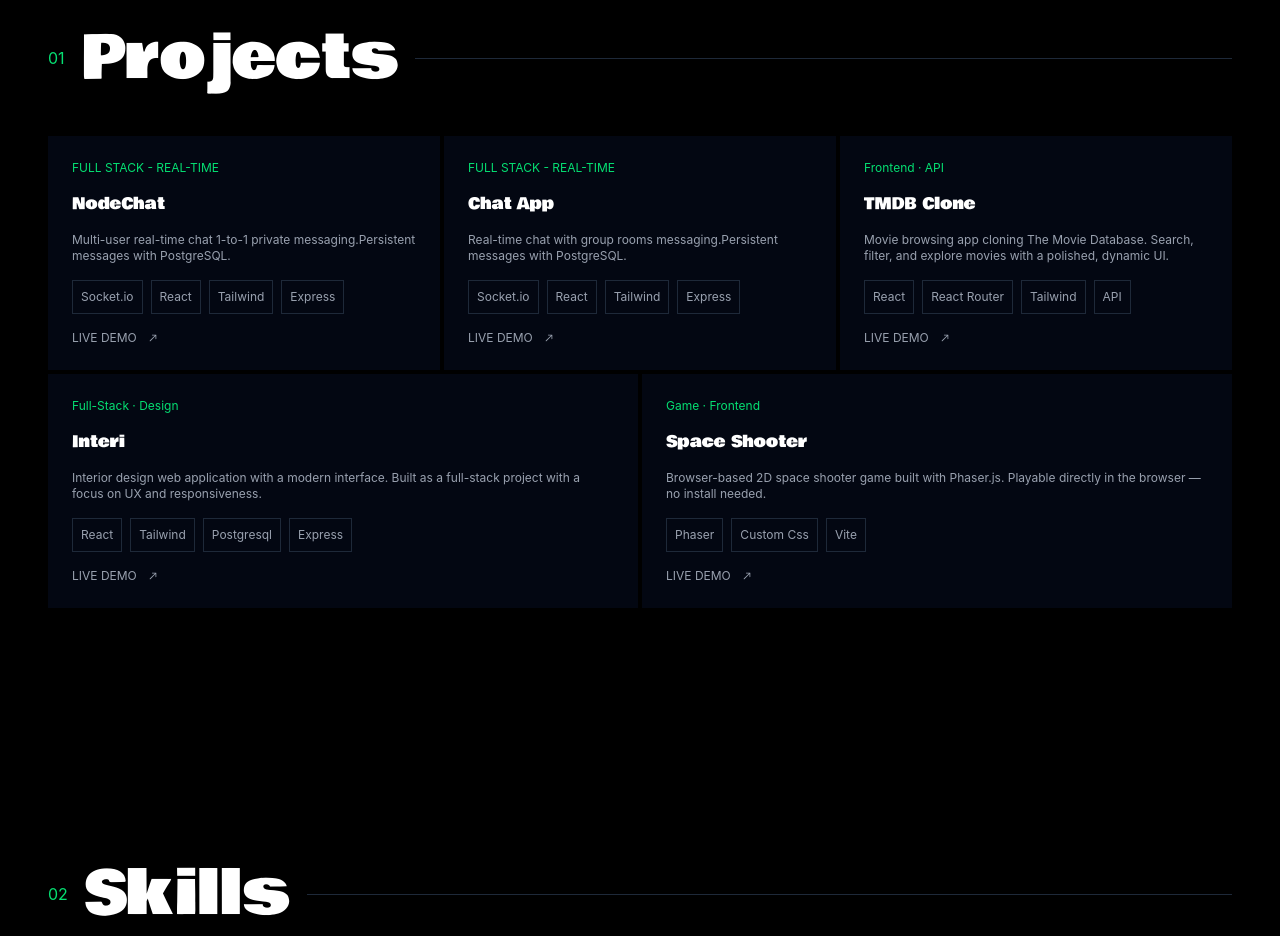
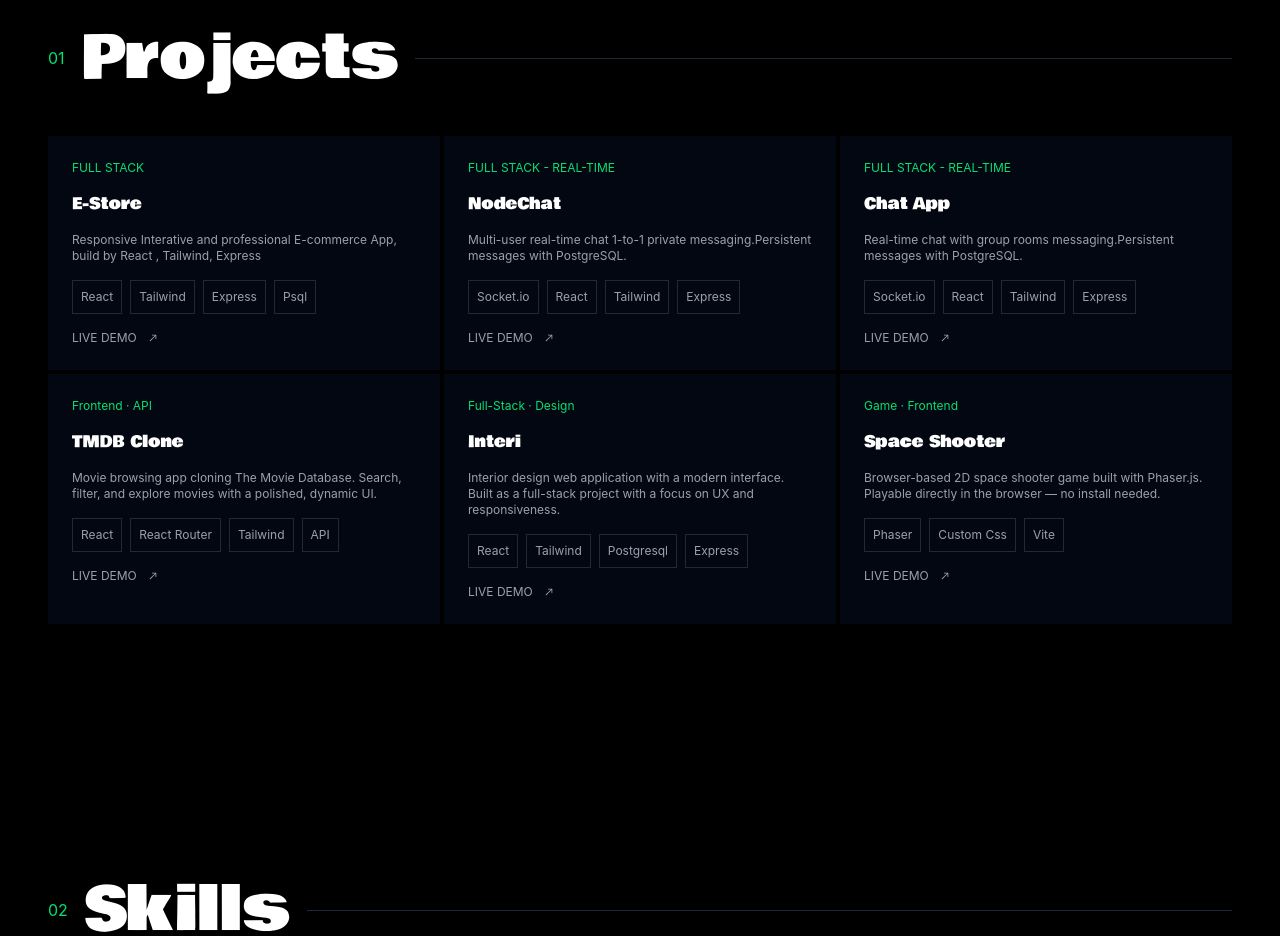
Before and after one commit to AlexZinminaung/portfolio, a React (Vite) app in the folder client/: page / in a window 1280 px wide. Shown: the part 900-1836 px from the top of the page. Built offline with nearby package versions, Linux system fonts and the light colour scheme; a web font is replaced by a local one.

Commit message:
add e-store to projects section

```diff
--- a/client/src/components/Project.tsx
+++ b/client/src/components/Project.tsx
@@ -35,6 +35,27 @@ const Project = () => {
 
             {/* project box container */}
             <div className='flex flex-wrap justify-start gap-1'>
+
+                {/* Projects Box */}
+                <div className='project-item flex-1 flex flex-col gap-4 p-6 bg-gray-950 relative group'>
+                    <span className='h-px bg-green-400 absolute top-0 left-0 w-0 group-hover:w-full transition-all duration-300'></span>
+                    <span className='text-green-400 text-xs'>FULL STACK</span>
+                    <h2 className='text-white font-bowlby'>E-Store</h2>
+                    <p className='text-gray-400 text-xs'>Responsive Interative and professional E-commerce App, build by React , Tailwind, Express </p>
+                    {/* stacks */}
+                    <div className='text-gray-400 text-xs flex sm:flex-nowrap flex-wrap gap-2'>
+                        <span className='p-2 border border-gray-800'>React</span>
+                        <span className='p-2 border border-gray-800'>Tailwind</span>
+                        <span className='p-2 border border-gray-800'>Express</span>
+                        <span className='p-2 border border-gray-800'>Psql</span>
+                    </div>
+
+                    {/* live demo link */}
+                    <a href="https://e-store-six-tau.vercel.app" target="_blank" className='text-gray-400  text-xs flex gap-2 hover:text-green-400'>
+                    <span>LIVE DEMO</span>
+                    <IoIosArrowRoundUp className='size-4 rotate-45'/>
+                    </a>
+                </div>
 
                 {/* Projects Box */}
                 <div className='project-item flex-1 flex flex-col gap-4 p-6 bg-gray-950 relative group'>
```
